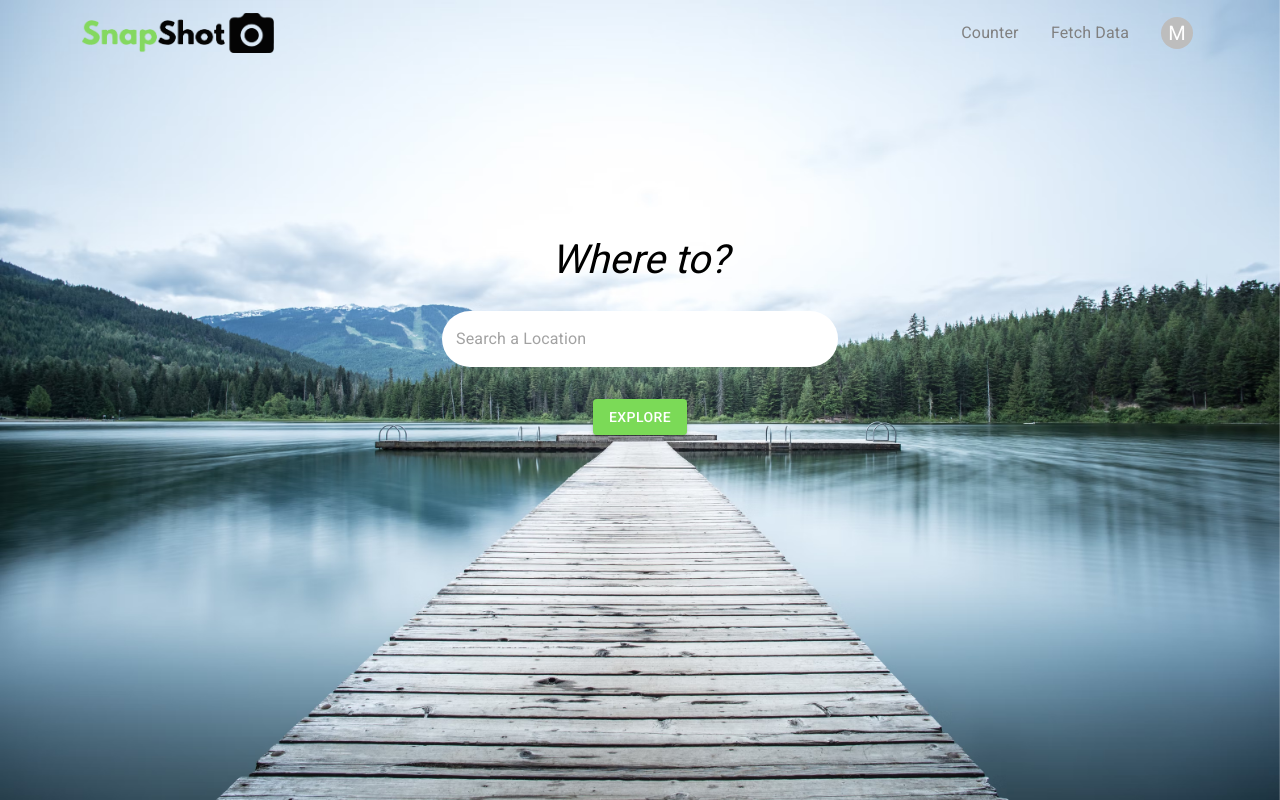
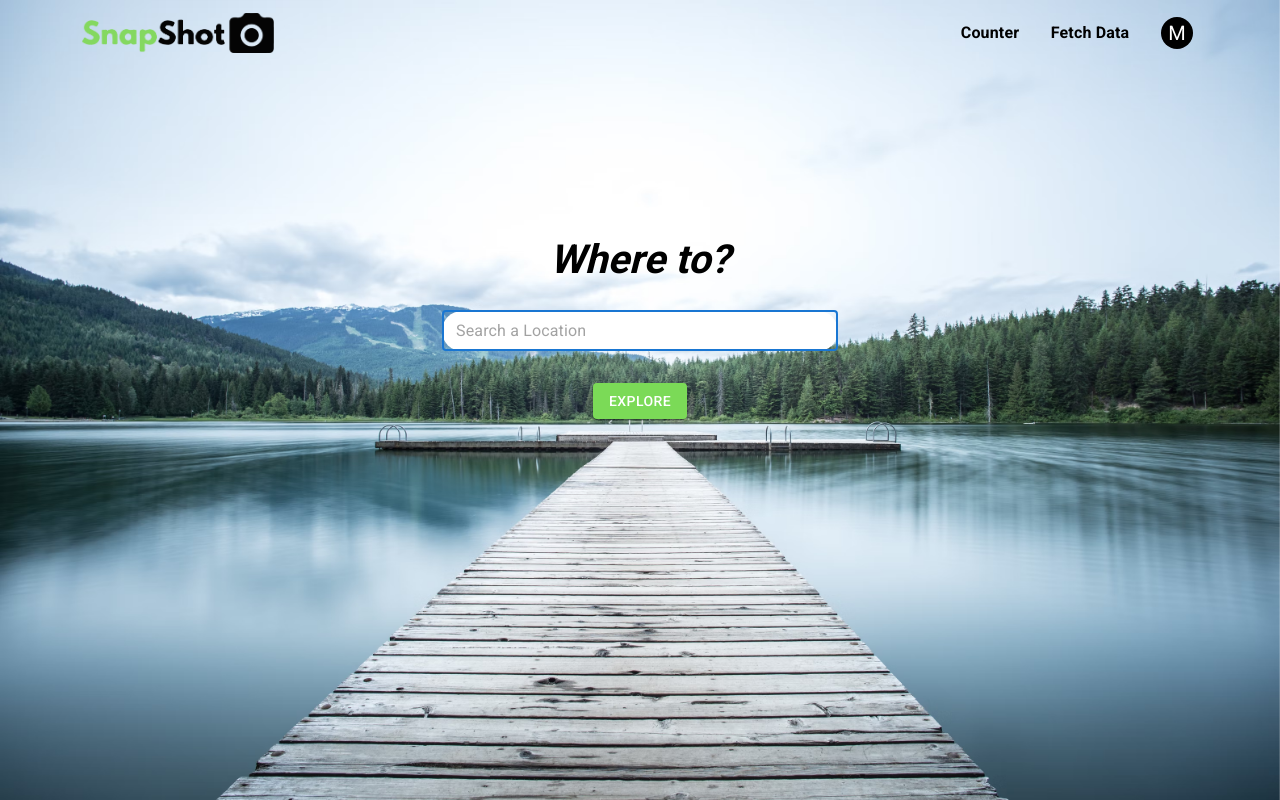
Before and after one commit to codinglads/webapp, a React (Create React App) app in the folder WebApp/WebApp/ClientApp/: page / in a window 1280 px wide. Built offline with nearby package versions, Linux system fonts and the light colour scheme.

Commit message:
Color fix

```diff
--- a/WebApp/WebApp/ClientApp/src/components/Home.css
+++ b/WebApp/WebApp/ClientApp/src/components/Home.css
@@ -19,6 +19,14 @@
     background-color: #7bda57;
 }
 
-.MuiOutlinedInput-notchedOutline {
-    border: none !important;
+#locationsearch+.MuiOutlinedInput-notchedOutline.css-1d3z3hw-MuiOutlinedInput-notchedOutline{
+    border: none;
 }
+
+a:hover, li:hover{
+    color: #7bda57;
+}
+
+a#explorebtn:hover{
+    color: white;
+}
--- a/WebApp/WebApp/ClientApp/src/components/Home.js
+++ b/WebApp/WebApp/ClientApp/src/components/Home.js
@@ -57,7 +57,7 @@ export default function Home() {
 
 
                         <Typography id='whereto'
-                            component="h1" variant="h5" fontSize={40} color="black" >
+                            component="h1" variant="h5" fontSize={40} color="black" fontWeight="bold" >
                             Where to?
                         </Typography>
                         <Box id='locationbox'
@@ -76,6 +76,7 @@ export default function Home() {
                                 name="locationsearch"
                                 autoComplete="locationsearch"
                                 autoFocus
+                                size="small"
                                 sx={{
                                     borderRadius: "50px",
                                     backgroundColor: "white"
@@ -85,7 +86,7 @@ export default function Home() {
                                 href="/"
                                 type="submit"
                                 variant="contained"
-                                sx={{ mt: 3, mb: 2 }}
+                                sx={{ mt: 3, mb: 2, color: "white"}}
                             >
                                 Explore
                             </Button>
--- a/WebApp/WebApp/ClientApp/src/components/HomeMenu/HomeMenu.js
+++ b/WebApp/WebApp/ClientApp/src/components/HomeMenu/HomeMenu.js
@@ -13,6 +13,16 @@ import Settings from '@mui/icons-material/Settings';
 import Logout from '@mui/icons-material/Logout';
 import { Link } from 'react-router-dom';
 
+import { createTheme, ThemeProvider } from '@mui/material/styles';
+
+const theme = createTheme({
+    palette: {
+        primary: {
+            main: "#000000"
+        }
+    }
+});
+
 export default function HomeMenu() {
     const [anchorEl, setAnchorEl] = React.useState(null);
     const open = Boolean(anchorEl);
@@ -23,30 +33,33 @@ export default function HomeMenu() {
         setAnchorEl(null);
     };
     return (
+        <ThemeProvider theme={theme}>
         <React.Fragment>
             <Box sx={{ display: 'flex', alignItems: 'center', textAlign: 'center' }}>
                 <Typography sx={{ minWidth: 100 }}>
                     <Link to="/counter" style={{
                         textDecoration: 'none',
-                        color: 'gray'
+                            color: 'black',
+                            fontWeight: 'bold'
                     }}>Counter</Link>
                 </Typography>
                 <Typography sx={{ minWidth: 100 }}>
                     <Link to="/fetch-data" style={{
                         textDecoration: 'none',
-                        color: 'gray'
+                            color: 'black',
+                            fontWeight: 'bold'
                     }}>Fetch Data</Link>
                 </Typography>
                 <Tooltip title="Account settings">
                     <IconButton
                         onClick={handleClick}
-                        size="small"
-                        sx={{ ml: 2 }}
+                            size="small"
+                        sx={{ ml: 2, bgColor: 'black' }}
                         aria-controls={open ? 'account-menu' : undefined}
                         aria-haspopup="true"
                         aria-expanded={open ? 'true' : undefined}
                     >
-                        <Avatar sx={{ width: 32, height: 32 }}>M</Avatar>
+                        <Avatar sx={{ width: 32, height: 32, backgroundColor: 'black' }}>M</Avatar>
                     </IconButton>
                 </Tooltip>
             </Box>
@@ -111,7 +124,8 @@ export default function HomeMenu() {
                     Logout
                 </MenuItem>
             </Menu>
-        </React.Fragment>
+            </React.Fragment>
+        </ThemeProvider>
     );
 }
 
--- a/WebApp/WebApp/ClientApp/src/pages/ForgotPassword.js
+++ b/WebApp/WebApp/ClientApp/src/pages/ForgotPassword.js
@@ -24,7 +24,13 @@ function Copyright(props) {
     );
 }
 
-const theme = createTheme();
+const theme = createTheme({
+    palette: {
+        primary: {
+            main: "#7bda57"
+        }
+    }
+});
 
 export default function ForgotPassword() {
     const handleSubmit = (event) => {
@@ -48,7 +54,7 @@ export default function ForgotPassword() {
                             alignItems: 'center',
                         }}
                     >
-                        <Avatar sx={{ m: 1, bgcolor: 'secondary.main' }}>
+                        <Avatar sx={{ m: 1, bgcolor: '#7bda57' }}>
                             <LockOutlinedIcon />
                         </Avatar>
                         <Typography component="h1" variant="h5">
@@ -57,6 +63,7 @@ export default function ForgotPassword() {
                         <Box component="form" onSubmit={handleSubmit} noValidate sx={{ mt: 1 }}>
                             <TextField
                                 margin="normal"
+                                color="primary"
                                 required
                                 fullWidth
                                 id="email"
@@ -69,8 +76,9 @@ export default function ForgotPassword() {
                                 href="/"
                                 type="submit"
                                 fullWidth
+                                style={{backgroundColor: "#7bda57"}}
                                 variant="contained"
-                                sx={{ mt: 3, mb: 2 }}
+                                sx={{ mt: 3, mb: 2, color: "white" }}
                             >
                                 Submit
                             </Button>
--- a/WebApp/WebApp/ClientApp/src/pages/SignInSide.js
+++ b/WebApp/WebApp/ClientApp/src/pages/SignInSide.js
@@ -76,7 +76,7 @@ export default function SignInSide() {
                             alignItems: 'center',
                         }}
                     >
-                        <Avatar sx={{ m: 1, bgcolor: 'secondary.main' }}>
+                        <Avatar sx={{ m: 1, bgcolor: '#7bda57' }}>
                             <LockOutlinedIcon />
                         </Avatar>
                         <Typography component="h1" variant="h5">
@@ -116,7 +116,7 @@ export default function SignInSide() {
                                 fullWidth
                                     variant="contained"
                                     style={{backgroundColor: "#7bda57"}}
-                                sx={{ mt: 3, mb: 2 }}
+                                sx={{ mt: 3, mb: 2, color: "white" }}
                             >
                                 Sign In
                             </Button>
--- a/WebApp/WebApp/ClientApp/src/pages/SignUp.js
+++ b/WebApp/WebApp/ClientApp/src/pages/SignUp.js
@@ -59,7 +59,7 @@ export default function SignUp() {
                             alignItems: 'center',
                         }}
                     >
-                        <Avatar sx={{ m: 1, bgcolor: 'secondary.main' }}>
+                        <Avatar sx={{ m: 1, bgcolor: '#7bda57' }}>
                             <LockOutlinedIcon />
                         </Avatar>
                         <Typography component="h1" variant="h5">
@@ -124,7 +124,7 @@ export default function SignUp() {
                                 fullWidth
                                 style={{backgroundColor: '#7bda57'}}
                                 variant="contained"
-                                sx={{ mt: 3, mb: 2 }}
+                                sx={{ mt: 3, mb: 2, color: "white" }}
                             >
                                 Sign Up
                             </Button>
```
